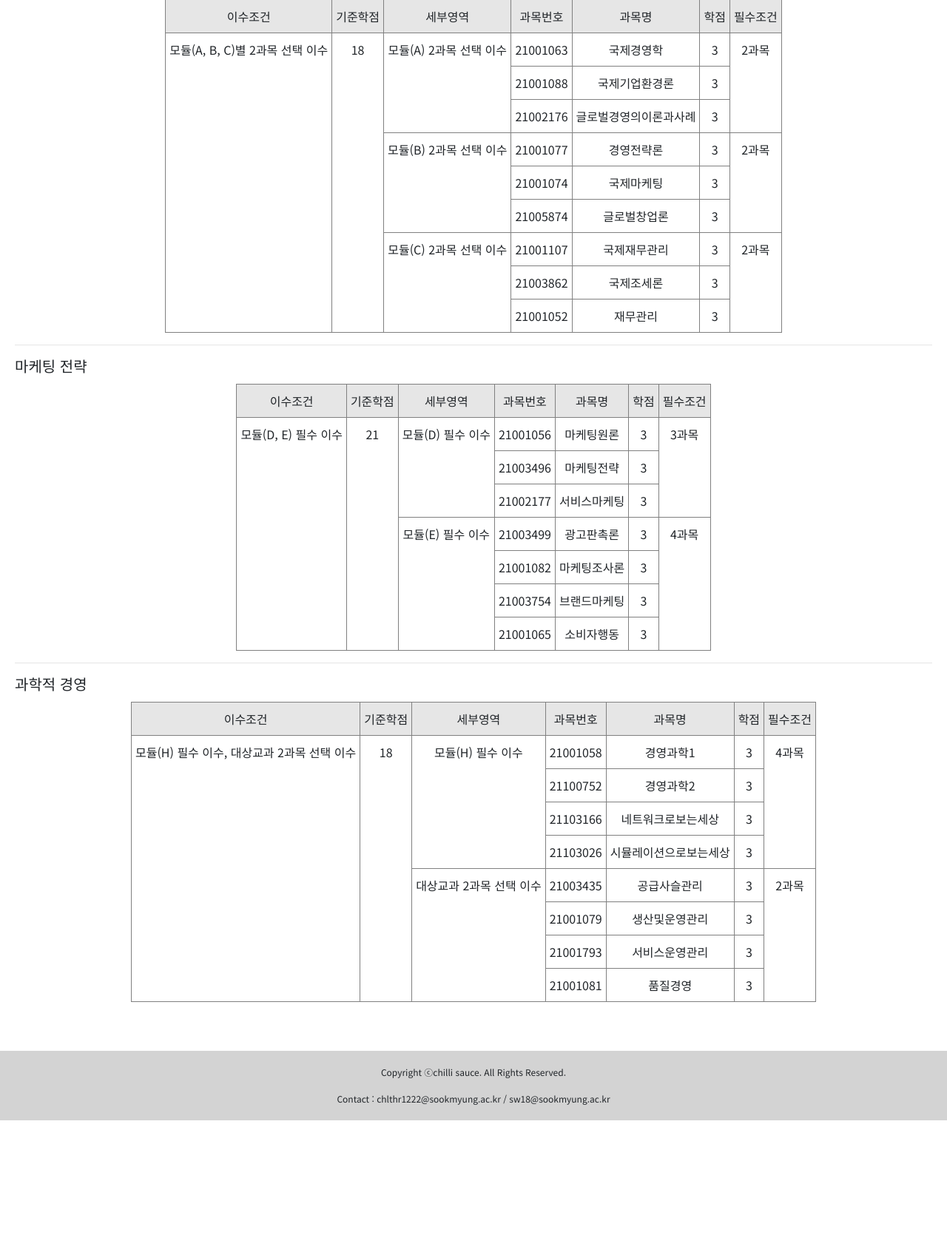
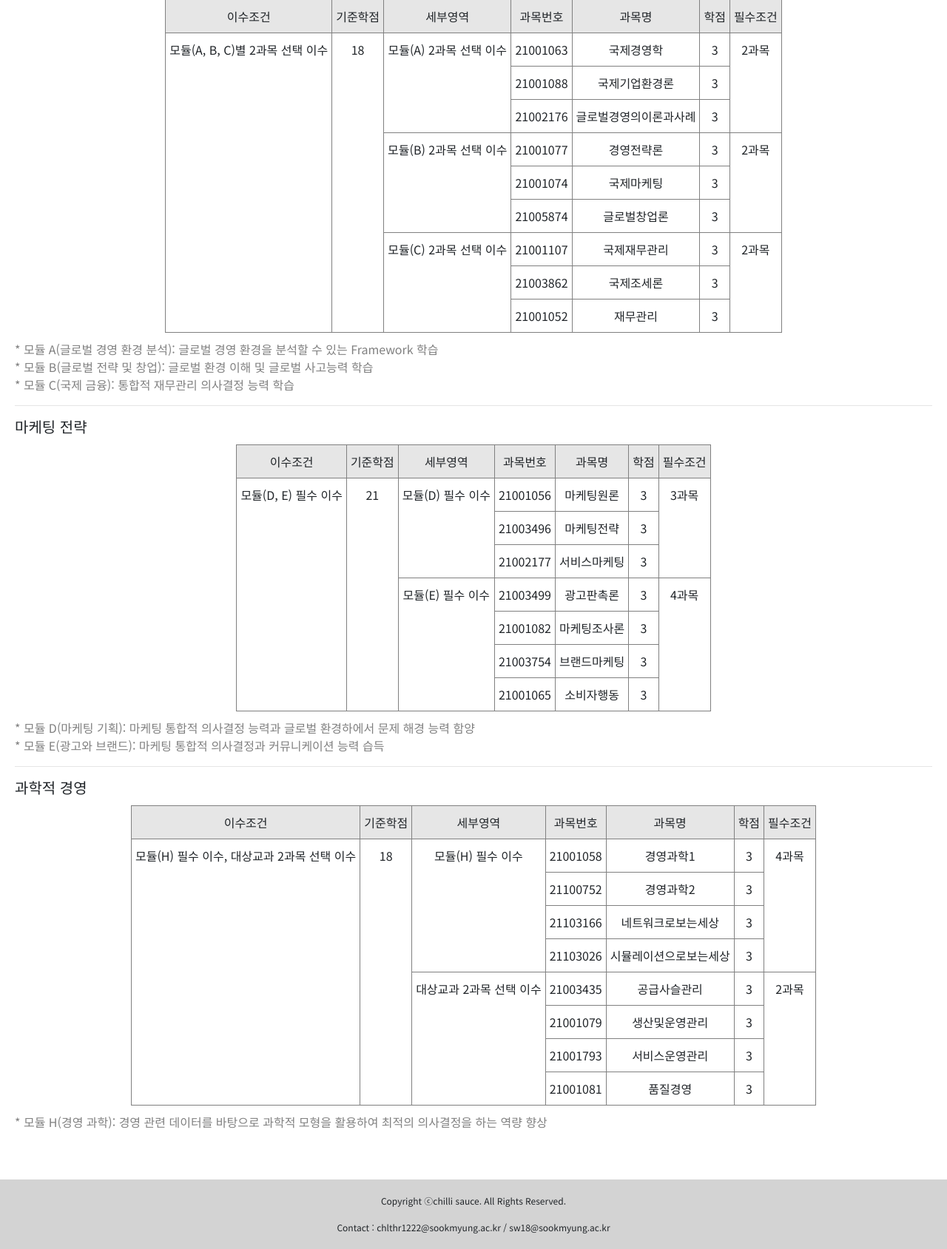
Before and after one commit to 1010Min/-chili-sauce, a Flask app: page /major-track in a window 1280 px wide. Shown: the part 740-2429 px from the top of the page at 74% size. Before the commit the page ends 2255 px from the top, so only its background shows below. Run offline with Flask 2, Linux system fonts and the light colour scheme; some libraries are stand-ins or nearby versions.

Commit message:
UPDATE:majortrack.html-모듈 설명 추가

```diff
--- a/templates/majortrack.html
+++ b/templates/majortrack.html
@@ -185,6 +185,11 @@
                       </tr>
                     </tbody>
                     </table>
+                    <p style="color: grey; margin-top: 10px;">
+                      * 모듈 A(글로벌 경영 환경 분석): 글로벌 경영 환경을 분석할 수 있는 Framework 학습<br>
+                      * 모듈 B(글로벌 전략 및 창업): 글로벌 환경 이해 및 글로벌 사고능력 학습<br>
+                      * 모듈 C(국제 금융): 통합적 재무관리 의사결정 능력 학습
+                    </p>
                 </p>
 
                 <hr>
@@ -246,6 +251,10 @@
                           </tr>
                         </tbody>
                         </table>
+                        <p style="color: grey; margin-top: 10px;">
+                          * 모듈 D(마케팅 기획): 마케팅 통합적 의사결정 능력과 글로벌 환경하에서 문제 해경 능력 함양<br>
+                          * 모듈 E(광고와 브랜드): 마케팅 통합적 의사결정과 커뮤니케이션 능력 습득
+                        </p>
                 </p>
 
                 <hr>
@@ -312,6 +321,9 @@
                           </tr>
                         </tbody>
                         </table>
+                        <p style="color: grey; margin-top: 10px;">
+                          * 모듈 H(경영 과학): 경영 관련 데이터를 바탕으로 과학적 모형을 활용하여 최적의 의사결정을 하는 역량 향상<br>
+                        </p>
                 </p>
 
             </div>
@@ -396,6 +408,9 @@
                     </tr>
                     </tbody>
                 </table>
+                <p style="color: grey; margin-top: 10px;">
+                  * 모듈 A(데이터처리 기초): 소프트웨어의 기초인 프로그래밍과 자료구조에 대한 지식 함양<br>
+                  * 모듈 B(데이터 마이닝): 데이터에 대한 기초부터 분석 및 처리를 위한 지식 습득</p>
                 </p>
 
                 <p id="media-interface" class="card-text">
@@ -467,6 +482,9 @@
                           </tr>
                         </tbody>
                         </table>
+                        <p style="color: grey; margin-top: 10px;">
+                          * 모듈 C(미디어 및 인터페이스 처리): 영상 처리 전문가 양성</p>
+                        </p>
                 </p>
             </div>
         </div>
@@ -545,7 +563,10 @@
                           <td class="tg-c3ow">3</td>
                         </tr>
                       </tbody>
-                </table>
+                    </table>
+                    <p style="color: grey; margin-top: 10px;">
+                      * 모듈 A(소프트웨어 기초): 소프트웨어의 기초인 프로그래밍과 자료구조에 대한 지식 함양<br>
+                    </p>
                 </p>
 
                 <hr>
@@ -618,6 +639,9 @@
 
                         </tbody>
                         </table>
+                        <p style="color: grey; margin-top: 10px;">
+                          * 모듈 A(소프트웨어 기초): 소프트웨어의 기초인 프로그래밍과 자료구조에 대한 지식 함양<br>
+                        </p>
                 </p>
 
                 <hr>
@@ -704,11 +728,13 @@
                                 <td class="tg-c3ow"><span style="font-weight:400;font-style:normal">시스템종합설계(캡스톤디자인)</span></td>
                                 <td class="tg-c3ow">3</td>
                               </tr>
-
                         </tbody>
                         </table>
+                        <p style="color: grey; margin-top: 10px;">
+                          * 모듈 A(소프트웨어 기초): 소프트웨어의 기초인 프로그래밍과 자료구조에 대한 지식 함양<br>
+                          * 모듈 B(프로그래밍 기술): 고급 개발자가 되기 위한 프로그래밍 기술 습득
+                        </p>
                 </p>
-
             </div>
         </div>
 
@@ -835,6 +861,11 @@
                           </tr>
                         </tbody>
                         </table>
+                        <p style="color: grey; margin-top: 10px;">
+                          * 모듈 A(기초프로그래밍): 프로그래밍의 기본이 되는 프로그래밍 언어(파이썬, C, 자바, 웹)에 대한 이론 학습<br>
+                          * 모듈 B(소프트웨어이론): 소프트웨어 개발에 기본이 되는 데이터, IT 기술 이산수학에 대해 학습<br>
+                          * 모듈 C(스마트IoT): IoT 기초이론 및 최신 IoT 서비스 기술에 대해 학습
+                        </p>
                 </p>
 
                 <hr>
@@ -943,6 +974,11 @@
                           </tr>
                         </tbody>
                         </table>
+                        <p style="color: grey; margin-top: 10px;">
+                          * 모듈 A(기초프로그래밍): 프로그래밍의 기본이 되는 프로그래밍 언어(파이썬, C, 자바, 웹)에 대한 이론 학습<br>
+                          * 모듈 B(소프트웨어이론): 소프트웨어 개발에 기본이 되는 데이터, IT 기술 이산수학에 대해 학습<br>
+                          * 모듈 D(빅데이터 분석): 최신 데이터 분석 및 데이터 관리 이론에 대해 학습
+                        </p>
                 </p>
             </div>
         </div>
```
